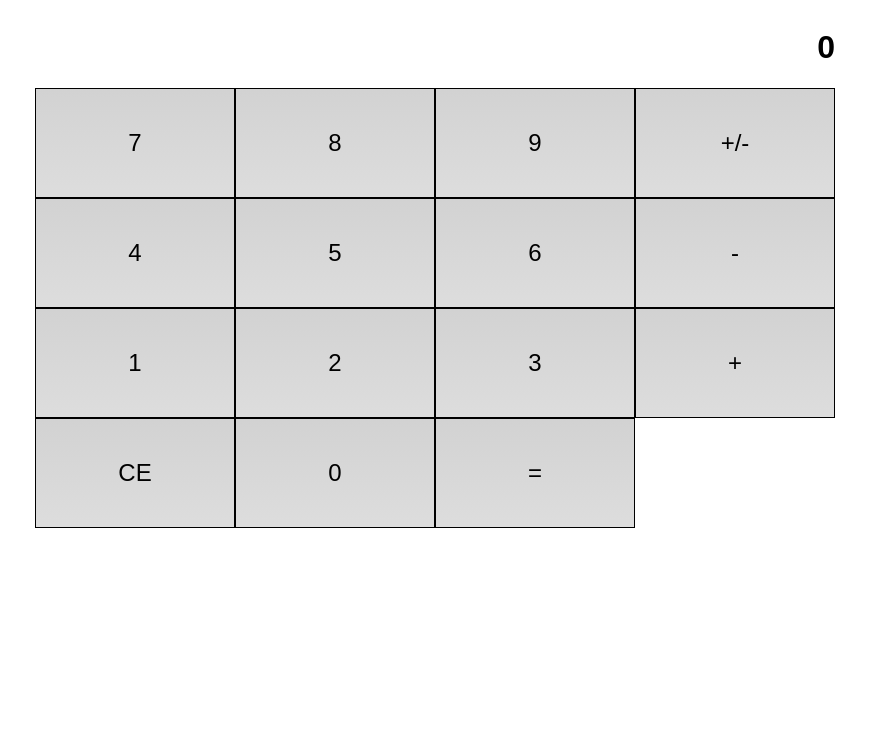
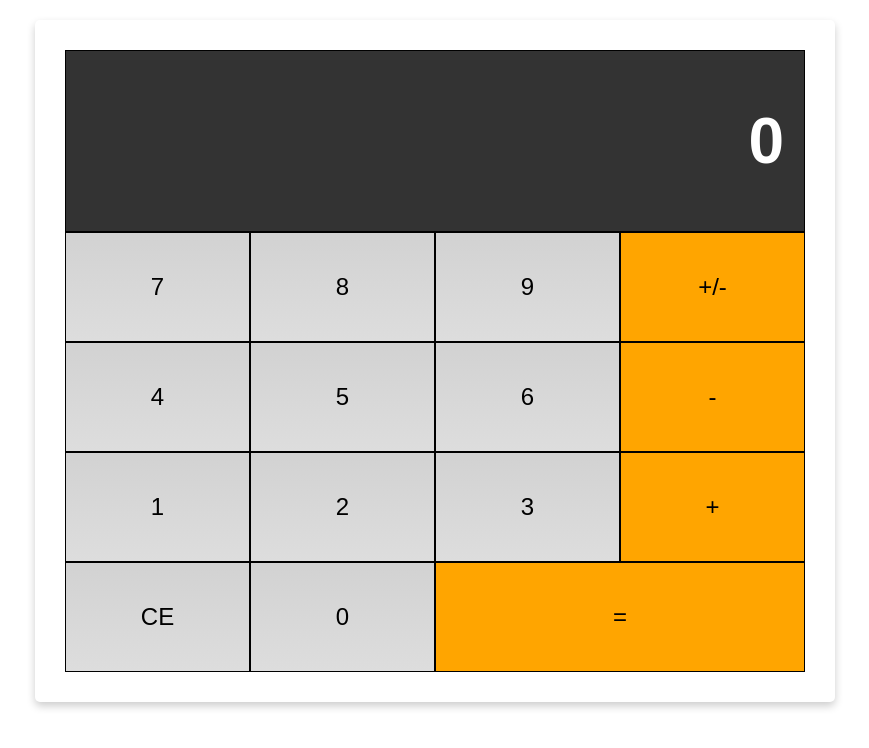
Before and after one commit to kennarddh/web-calculator-dicoding, a plain HTML site: page index.html in a window 1280 px wide. Shown: the whole page, without its empty margins (205-1074 px from the left). Drawn offline with Linux system fonts and the light colour scheme.

Commit message:
feat: Mempercantik tampilan kalkulator

```diff
--- a/assets/style.css
+++ b/assets/style.css
@@ -33,3 +33,29 @@ body {
 .double {
 	flex-basis: 50%;
 }
+
+.display {
+	color: white;
+	width: 100%;
+	padding: 10px 20px;
+	background-color: #333333;
+	border: 1px solid black;
+	font-size: 2em;
+}
+
+.operator,
+.negative,
+.equals {
+	background: orange;
+}
+
+.card {
+	box-shadow: 0 4px 8px 0 rgba(0, 0, 0, 0.2);
+	border-radius: 5px;
+	padding: 30px;
+	margin-top: 20px;
+}
+
+.button:hover {
+	font-weight: bold;
+}
--- a/index.html
+++ b/index.html
@@ -9,7 +9,7 @@
 		<link rel="stylesheet" href="assets/style.css">
 	</head>
 	<body>
-		<div class="flex-container-column">
+		<div class="flex-container-column card">
 			<div class="display">
 				<h1 id="displayNumber">0</h1>
 			</div>
@@ -34,7 +34,7 @@
 			<div class="flex-container-row">
 				<div class="button clear">CE</div>
 				<div class="button">0</div>
-				<div class="button equals">=</div>
+				<div class="button equals double">=</div>
 			</div>
 		</div>
 	</body>
```
